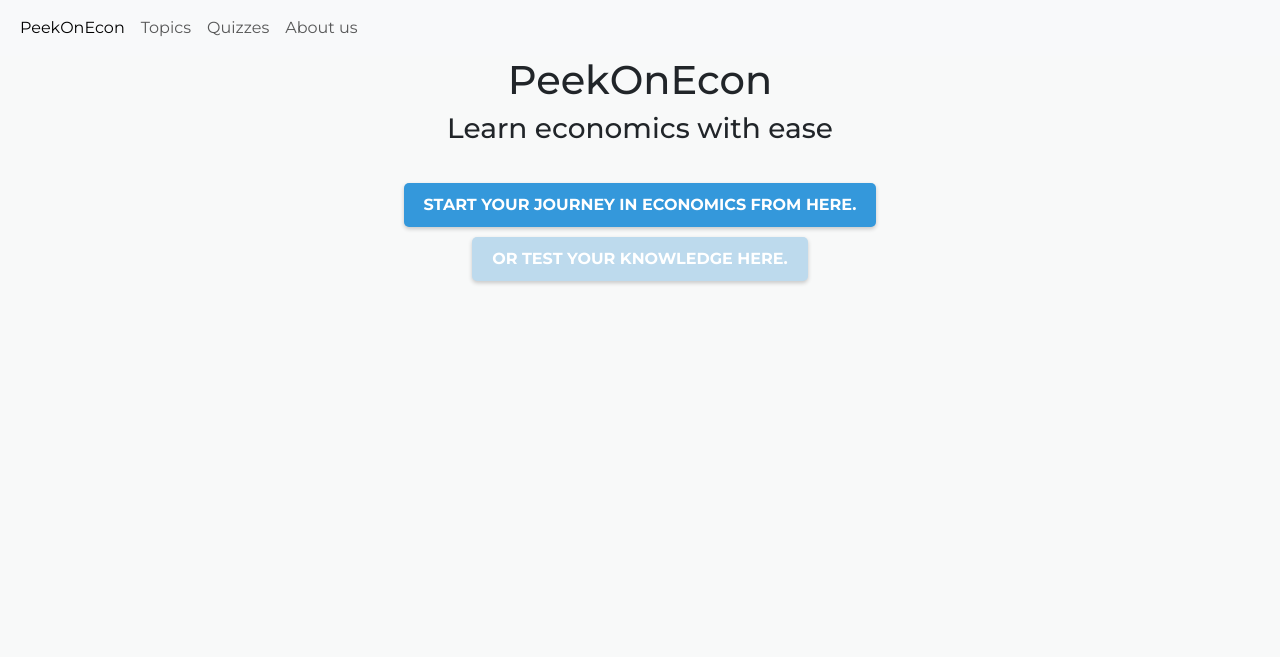
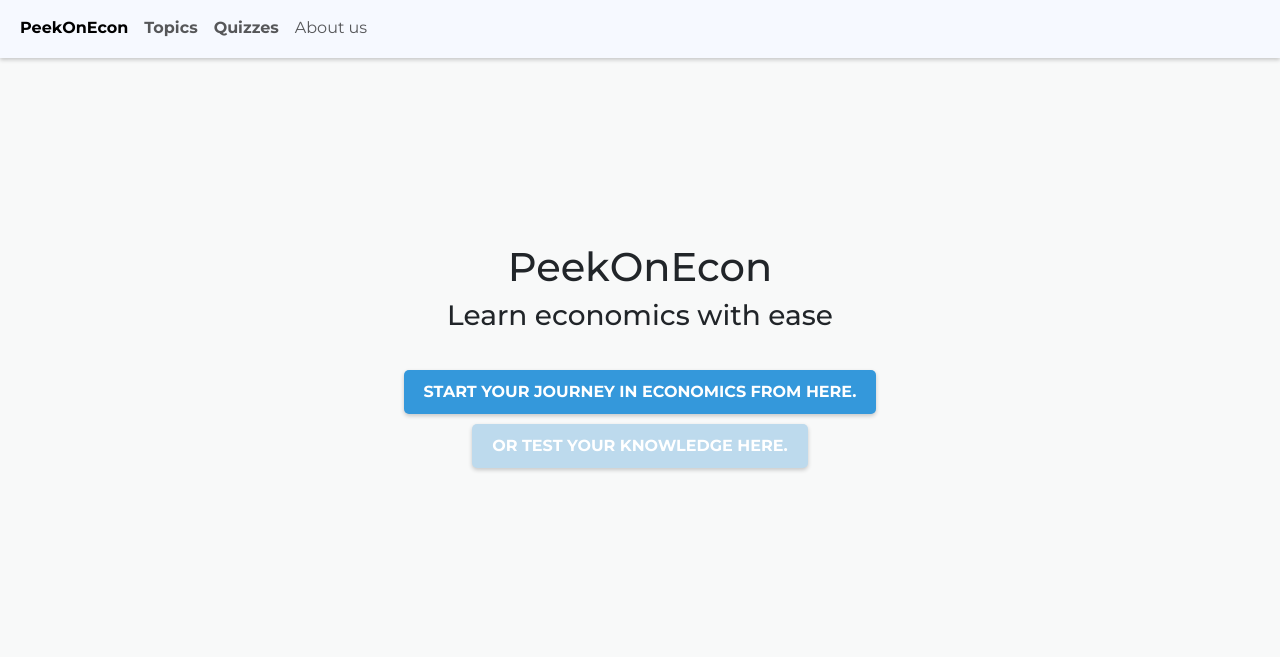
Before and after one commit to FedorKros/Economics-Project, a Django app: page / in a window 1280 px wide. Shown: the top 657 px of the page. Run offline with Django 4.2, Linux system fonts and the light colour scheme.

Commit message:
Third commit
Added:
Visual improvements

```diff
--- a/website/PeekOnEcon-project/diagrams/static/styles.css
+++ b/website/PeekOnEcon-project/diagrams/static/styles.css
@@ -14,6 +14,24 @@ body {
     background-color: #F8F9F9;
 }
 
+
+.my-custom-navbar {
+  background-color: #F6F9FF;
+  box-shadow: 0 2px 4px rgba(0, 0, 0, 0.2);
+}
+
+
+
+
+
+.container-homepage {
+  display: flex;
+  justify-content: center; /* Horizontally center the children */
+  align-items: center;
+  margin: 0;
+  height: 600px;
+}
+
 .container {
     display: flex;
     justify-content: center; /* Horizontally center the children */
@@ -21,6 +39,30 @@ body {
     height: 10vh; /* Make the container full height of the viewport */
     gap: 20px;
 }
+
+
+
+
+/* .cool-link {
+  font-size: 36px;
+} */
+.cool-link::after
+{
+  content: '';
+  display: block;
+  width: 0;
+  height: 2px;
+    background: #2979ff;
+  transition: width .3s;
+}
+.cool-link:hover::after
+{
+  width: 100%;
+  transition: width .3s;
+  /* box-shadow: 0 2px 4px #2979ff; */
+}
+
+
 
 
 
@@ -85,6 +127,7 @@ body {
     /* Hover state */
     background-color: #a877d2;
     box-shadow: 0 4px 8px rgba(0, 0, 0, 0.3);
+    color: #fff;
   }
 
   .button-diagrams:active,.button-quizzes:active{
--- a/website/PeekOnEcon-project/diagrams/templates/diagrams/base.html
+++ b/website/PeekOnEcon-project/diagrams/templates/diagrams/base.html
@@ -1,5 +1,4 @@
-
-
+{% load static %}
 <!doctype html>
 <html lang="en">
   <head>
@@ -11,7 +10,7 @@
   </head>
   <body>
 
-        <nav class="navbar navbar-expand-lg bg-body-tertiary">
+        <nav class="navbar navbar-expand-lg my-custom-navbar">
   <div class="container-fluid">
 <!--    <a class="navbar-brand" href="#">PeekOnEcon</a>-->
 <!--    <button class="navbar-toggler" type="button" data-bs-toggle="collapse" data-bs-target="#navbarSupportedContent" aria-controls="navbarSupportedContent" aria-expanded="false" aria-label="Toggle navigation">-->
@@ -20,18 +19,18 @@
     <div class="collapse navbar-collapse" id="navbarSupportedContent">
       <ul class="navbar-nav me-auto mb-2 mb-lg-0">
         <li class="nav-item">
-          <a class="nav-link active" aria-current="page" href="{% url 'home' %}">PeekOnEcon</a>
+          <a class="nav-link active" aria-current="page" href="{% url 'home' %}"><b>PeekOnEcon</b></a>
         </li>
         <li class="nav-item">
-          <a class="nav-link" href="{% url 'topics' %}">Topics</a>
+          <a class="nav-link cool-link" href="{% url 'topics' %}"><b>Topics</b></a>
         </li>
         <li class="nav-item">
-          <a class="nav-link" href="{% url 'all_list' %}" method='post'>Quizzes</a>
+          <a class="nav-link cool-link" href="{% url 'all_list' %}" method='post'><b>Quizzes</b></a>
           <!-- <form href="{% url 'all_list' %} "method='post'>Qioiwoie</form> -->
         </li>
 
         <li class="nav-item">
-          <a class="nav-link" href="{% url 'about_us' %}">About us</a>
+          <a class="nav-link cool-link" href="{% url 'about_us' %}">About us</a>
         </li>
 <!--        <li class="nav-item dropdown">-->
 <!--          <a class="nav-link dropdown-toggle" href="#" role="button" data-bs-toggle="dropdown" aria-expanded="false">-->
--- a/website/PeekOnEcon-project/homepage/templates/home.html
+++ b/website/PeekOnEcon-project/homepage/templates/home.html
@@ -1,6 +1,8 @@
 {% extends 'diagrams/base.html'  %}
 {% block content %}
 
+
+<div class="container-homepage">
 <div align = "center">
         <h1>PeekOnEcon</h1>
         <h3>Learn economics with ease</h3>
@@ -18,6 +20,7 @@
 
 
 </div>
+</div>
 
 
 
```
Also changed, not shown: website/PeekOnEcon-project/db.sqlite3.
